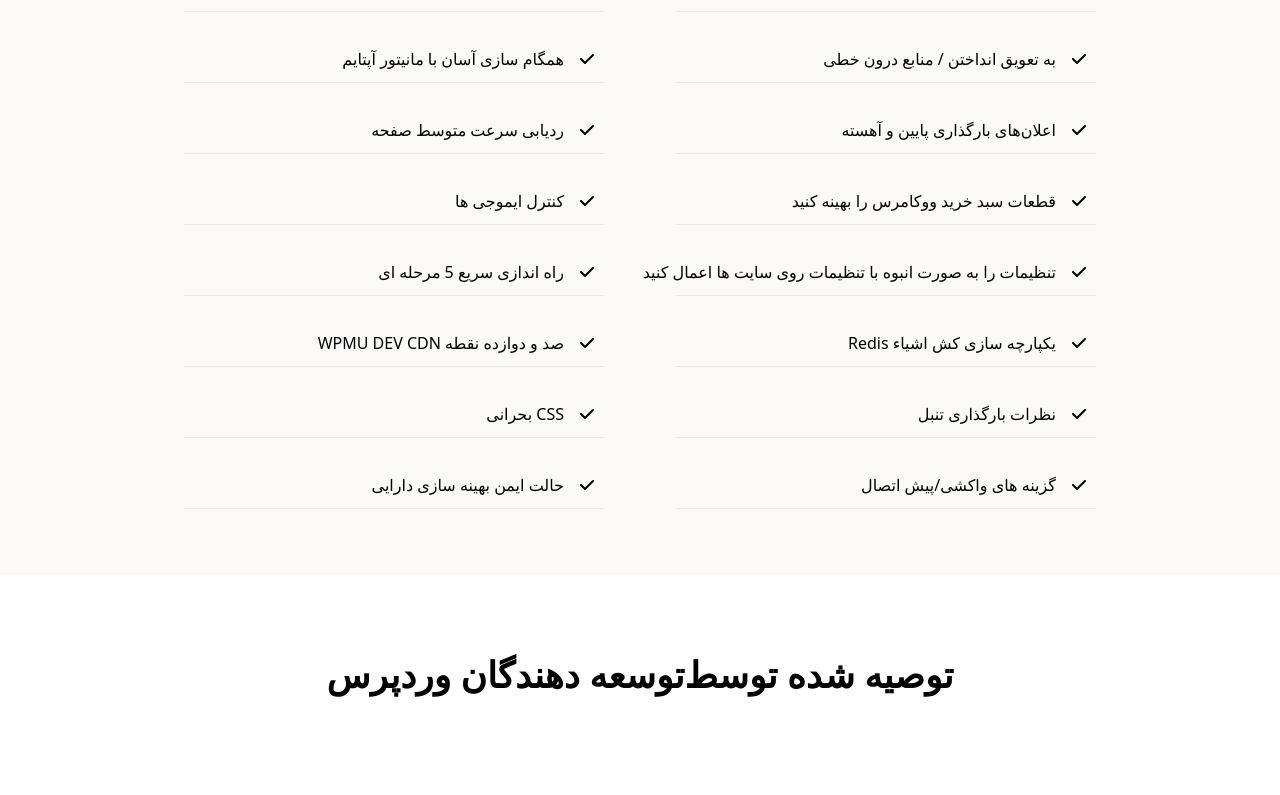
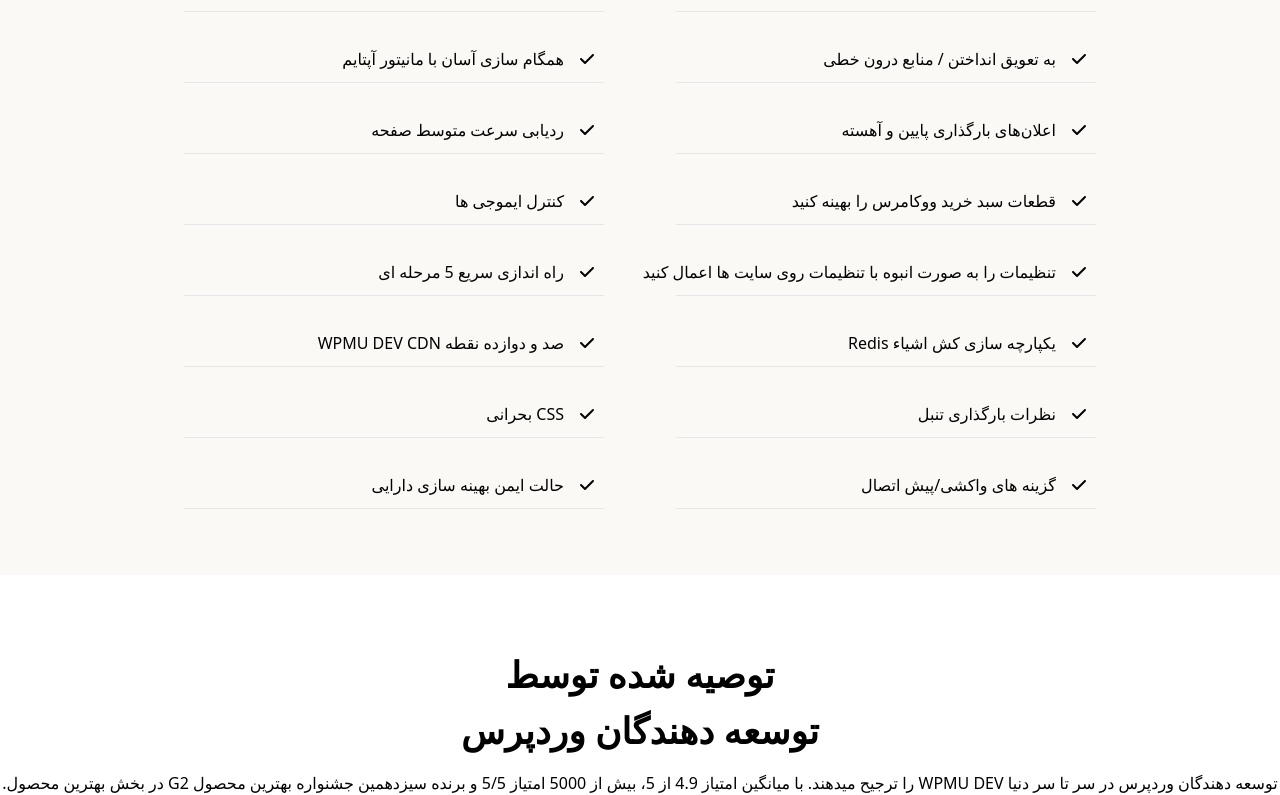
Before and after one commit to mahyarErshad/hummingbird, a React (Create React App) app: page / in a window 1280 px wide. Shown: the part 4843-5638 px from the top of the page. Before the commit the page ends 5542 px from the top, so only its background shows below. Built offline with nearby package versions, Linux system fonts and the light colour scheme; a web font is replaced by a local one.

Commit message:
P tag added

```diff
--- a/src/Components/Body/Badges.jsx
+++ b/src/Components/Body/Badges.jsx
@@ -2,9 +2,10 @@ import React from "react";
 
 function Badges() {
   return (
-    <section className="flex-center">
-      <h2 className="font-bold max-md:text-xl md:text-4xl">توصیه شده توسط</h2>
-      <h3 className="font-bold max-md:text-xl md:text-4xl">توسعه دهندگان وردپرس</h3>
+    <section className="flex-center flex-col">
+      <h2 className="font-bold max-md:text-xl md:text-4xl mb-4">توصیه شده توسط</h2>
+      <h3 className="font-bold max-md:text-xl md:text-4xl mb-5">توسعه دهندگان وردپرس</h3>
+      <p>توسعه دهندگان وردپرس در سر تا سر دنیا WPMU DEV را ترجیح میدهند. با میانگین امتیاز 4.9 از 5، بیش از 5000 امتیاز 5/5 و برنده سیزدهمین جشنواره بهترین محصول G2 در بخش بهترین محصول.</p>
     </section>
   );
 }
```
